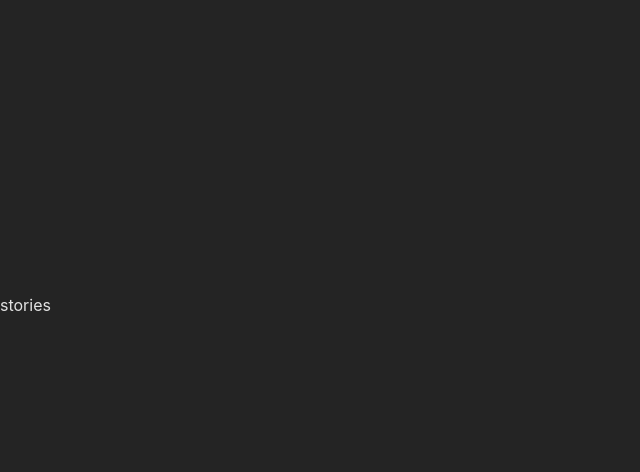
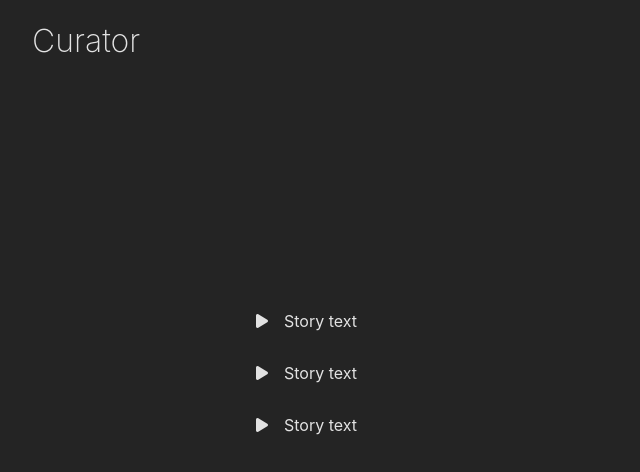
Before and after one commit to GBurslem/CuratorWebApp, a React (Vite) app: page / in a window 1280 px wide. Both pictures are taken after typing "Sample", "Sample123" into the empty fields and a click on the button "Login". Shown: the top 472 px of the page, without its empty margins (0-640 px from the left). Built offline with nearby package versions, Linux system fonts and the light colour scheme.

Commit message:
Added font awesone + setting things up

```diff
--- a/index.html
+++ b/index.html
@@ -5,6 +5,7 @@
     <link rel="icon" type="image/svg+xml" href="/vite.svg" />
     <meta name="viewport" content="width=device-width, initial-scale=1.0" />
     <title>Curator</title>
+    <link rel="stylesheet" href="https://cdnjs.cloudflare.com/ajax/libs/font-awesome/6.0.0-beta3/css/all.min.css">
   </head>
   <body>
     <div id="root"></div>
--- a/src/App.tsx
+++ b/src/App.tsx
@@ -8,14 +8,11 @@ function App() {
 
   return (
     <div className="app-container">
-      <h1 className='header'></h1>
-      <div className='main'>
-        {loggedIn ? (
-          <Stories />
-        ) : (
-          <LoginScreen setLoggedIn={setLoggedIn} />
-        )}
-      </div>
+      {loggedIn ? (
+        <Stories />
+      ) : (
+        <LoginScreen setLoggedIn={setLoggedIn} />
+      )}
     </div>
   );
 }
--- a/src/components/Stories.tsx
+++ b/src/components/Stories.tsx
@@ -1,7 +1,15 @@
+import Story from './Story'
+import '../styles/Stories.css';
+
 function Stories() {
     return (
-        <div>
-            stories
+        <div className="main-container">
+            <h1 className='header'>Curator</h1>
+            <div className='stories-container'>
+                <Story />
+                <Story />
+                <Story />
+            </div>
         </div>
     );
 }
--- /dev/null
+++ b/src/components/Story.tsx
@@ -0,0 +1,12 @@
+import "../styles/Story.css";
+
+function Story() {
+    return (
+        <div className="story-container">
+            <i className="fas fa-play"></i>
+            <p className="story-text">Story text</p>
+        </div>
+    )
+}
+
+export default Story;
--- a/src/styles/App.css
+++ b/src/styles/App.css
@@ -16,23 +16,6 @@ body, html {
 
 .app-container {
   display: flex;
-  flex-direction: column;
   height: 100%;
   width: 100%;
-  justify-content: center;
-  align-items: center;
 }
-
-.header {
-  display: flex;
-  flex: 1;
-  font-weight: 200;
-  width: 100%;
-  padding-left: 2rem;
-}
-
-.main {
-  display: flex;
-  flex: 2;
-  width: 100%;
-}
--- a/src/styles/LoginScreen.css
+++ b/src/styles/LoginScreen.css
@@ -1,8 +1,10 @@
 .login-screen-container {
     display: flex;
     flex-direction: column;
+    justify-content: center;
     width: 100%;
     padding-left: 20%;
+    padding-bottom: 5%;
 }
 
 .login-title {
--- /dev/null
+++ b/src/styles/Stories.css
@@ -0,0 +1,22 @@
+.main-container {
+    display: flex;
+    flex-direction: column;
+    width: 100%;
+    height: 100%;
+}
+
+.header {
+    display: flex;
+    flex: 1;
+    font-weight: 200;
+    width: 100%;
+    padding-left: 2rem;
+}
+
+.stories-container {
+    display: flex;
+    flex: 2;
+    flex-direction: column;
+    width: 100%;
+    padding-left: 20%;
+}
--- /dev/null
+++ b/src/styles/Story.css
@@ -0,0 +1,8 @@
+.story-container {
+    display: flex;
+    align-items: center;
+}
+
+.story-text {
+    margin-left: 1rem;
+}
```
